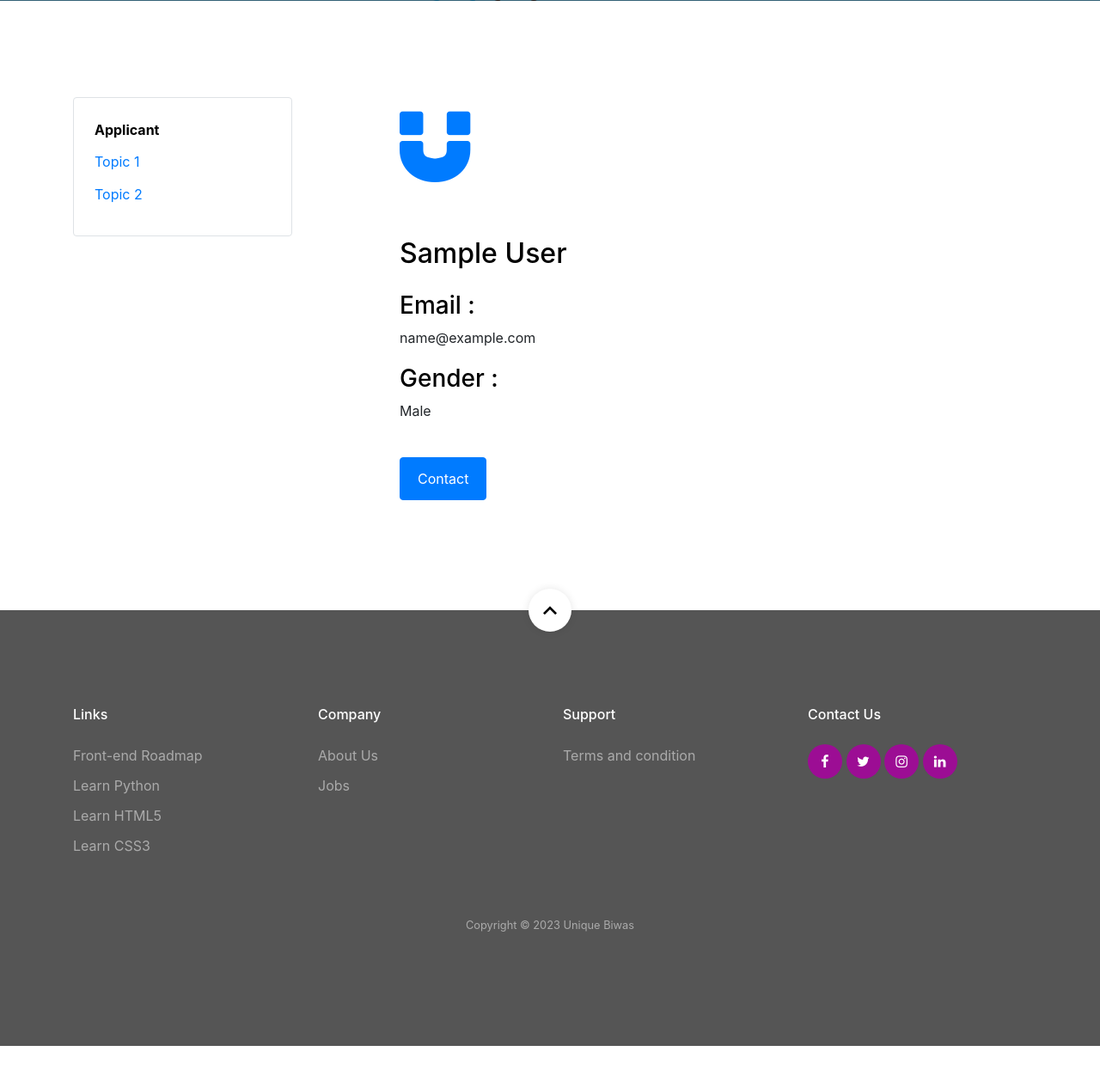
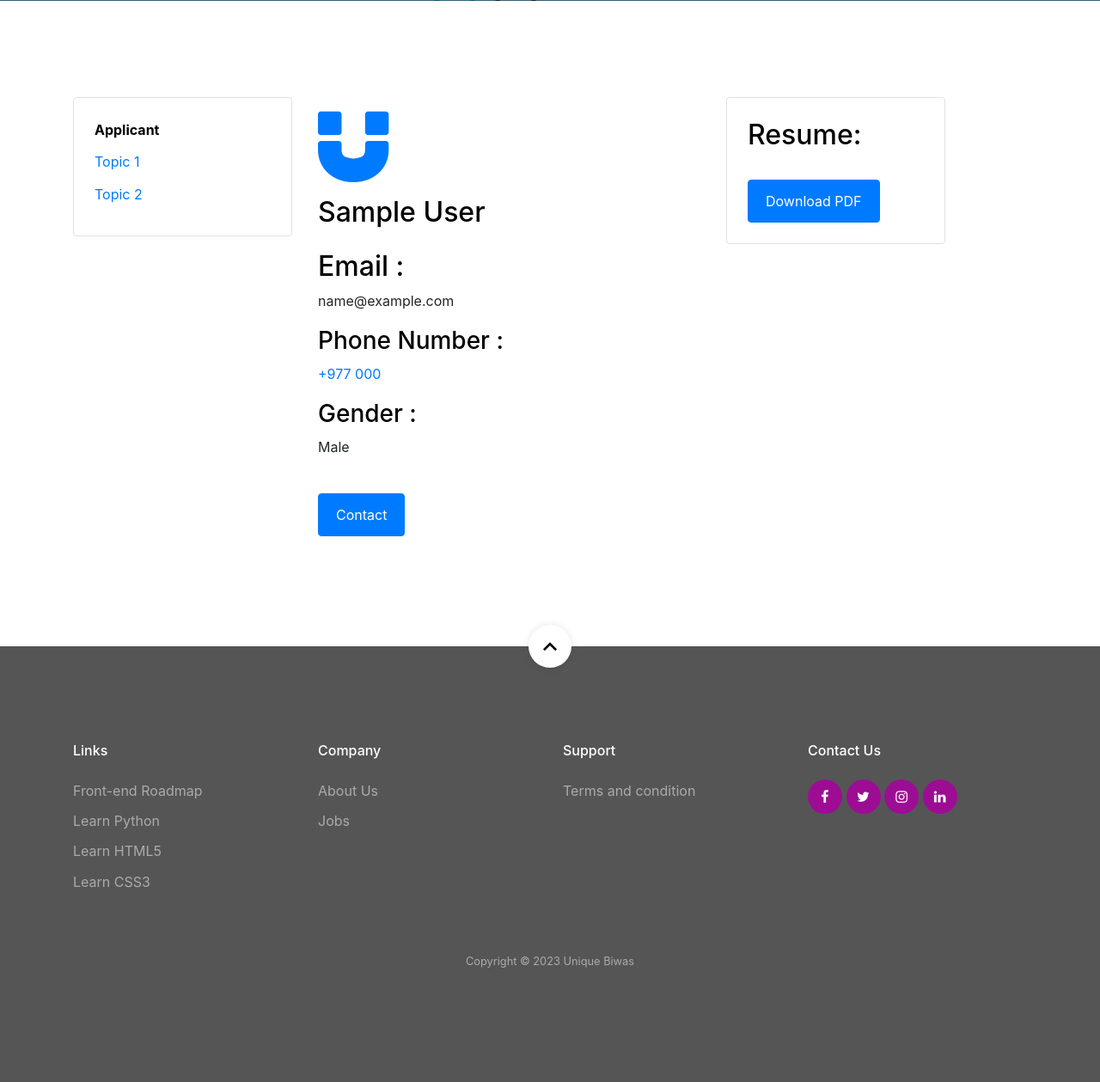
Before and after one commit to uniquebiwas/Remote-Job-Finder, a Django app: page /dashboard/employer/applicant/1/ in a window 1280 px wide. Shown: the part 370-1629 px from the top of the page at 86% size. Before the commit the page ends 1587 px from the top, so only its background shows below. Run offline with Django 3.2, Linux system fonts and the light colour scheme; a user stored in the database is signed in; tables that the repository leaves empty hold one stand-in row (values such as "Sample post"); some libraries are stand-ins or nearby versions; some web fonts are replaced.

Commit message:
PDF file uploaded issue and code

```diff
--- a/remote_Job/account/models.py
+++ b/remote_Job/account/models.py
@@ -24,7 +24,7 @@ class User(AbstractUser):
     gender = models.CharField(choices=JOB_TYPE, max_length=1)
 
     phone_number = models.CharField(max_length=10, null=True, blank=True)  # Store phone number as a string
-    pdf_document = models.FileField(upload_to='pdf_documents/', null=True, blank=True)
+    pdf_document = models.FileField(upload_to='pdf_documents/')
 
 
     USERNAME_FIELD = "email"
--- a/remote_Job/jobapp/urls.py
+++ b/remote_Job/jobapp/urls.py
@@ -1,5 +1,8 @@
 from django.urls import path
 from jobapp import views
+
+from django.conf import settings
+from django.conf.urls.static import static
 
 
 app_name = "jobapp"
@@ -25,3 +28,5 @@ urlpatterns = [
     path('dashboard/employer/delete/<int:id>/', views.delete_job_view, name='delete'),
     path('dashboard/employee/delete-bookmark/<int:id>/', views.delete_bookmark_view, name='delete-bookmark'),
 ]
+if settings.DEBUG:
+    urlpatterns += static(settings.MEDIA_URL, document_root=settings.MEDIA_ROOT)
--- a/remote_Job/remote_Job/settings.py
+++ b/remote_Job/remote_Job/settings.py
@@ -11,6 +11,7 @@ https://docs.djangoproject.com/en/3.2/ref/settings/
 """
 
 from pathlib import Path
+import os
 
 # Build paths inside the project like this: BASE_DIR / 'subdir'.
 BASE_DIR = Path(__file__).resolve().parent.parent
@@ -124,3 +125,6 @@ STATIC_URL = '/static/'
 # https://docs.djangoproject.com/en/3.2/ref/settings/#default-auto-field
 
 DEFAULT_AUTO_FIELD = 'django.db.models.BigAutoField'
+# settings.py
+MEDIA_URL = '/media/'
+MEDIA_ROOT = os.path.join(BASE_DIR, 'media')
--- a/remote_Job/template/account/employee-registration.html
+++ b/remote_Job/template/account/employee-registration.html
@@ -42,7 +42,7 @@
         </div>
         {% endfor %}
         {% endif %}
-        <form method="POST" action="" class="p-4 border rounded">
+        <form method="POST" action="" enctype="multipart/form-data" class="p-4 border rounded" >
           {% csrf_token %}
           {% for field in form %}
           {% if field.name == 'gender' %}
--- a/remote_Job/template/account/employer-registration.html
+++ b/remote_Job/template/account/employer-registration.html
@@ -41,7 +41,7 @@
         </div>
         {% endfor %}
         {% endif %}
-        <form method="POST" action="" class="p-4 border rounded">
+        <form method="POST" action="" enctype="multipart/form-data"  class="p-4 border rounded">
           {% csrf_token %}
           {% for field in form %}
 
--- a/remote_Job/template/jobapp/applicant-details.html
+++ b/remote_Job/template/jobapp/applicant-details.html
@@ -22,7 +22,7 @@
     <section class="site-section block__18514" id="next-section">
       <div class="container">
         <div class="row">
-          <div class="col-lg-3 mr-auto">
+          <div class="col-lg-3">
             <div class="border p-4 rounded">
               <ul class="list-unstyled block__47528 mb-0">
                 <li><span class="active">Applicant</span></li>
@@ -32,10 +32,13 @@
               </ul>
             </div>
           </div>
-          <div class="col-lg-8">
-            <span class="text-primary d-block mb-5"><span class="icon-magnet display-1"></span></span>
+
+          <div class="col-lg-5">
+            <span class="text-primary d-block mb-6"><span class="icon-magnet display-1"></span></span>
             <h2 class="mb-4">{{ applicant.get_full_name }}</h2>
-            <p><h3>Email :</h3>{{ applicant.email }}</p>
+            <p><h2>Email :</h2>{{ applicant.email }}</p>
+            <p><h3>Phone Number :</h3><a href="tel:+977{{ applicant.phone_number }}">+977 {{ applicant.phone_number }}</a></p>
+
             <p><h3>Gender :</h3>
                 {% if applicant.gender == 'M' %}
                     Male
@@ -44,7 +47,23 @@
                 {% endif %}
             </p>
             <p><a href="mailto:{{ applicant.email }}" class="btn btn-primary btn-md mt-4">Contact</a></p>
+
           </div>
+          <div class="col-lg-3">
+            <div class="border p-4 rounded">
+
+                <h2>Resume:</h2>
+                {% if applicant.pdf_document %}
+              <a href="{{ applicant.pdf_document.url }}" target="_blank" class="btn btn-primary btn-md mt-4">Download PDF</a>
+              {% else %}
+              No PDF Available
+              {% endif %}
+
+
+            </div>
+          </div>
+
+
         </div>
       </div>
     </section>
```
Also changed, not shown: remote_Job/account/forms.py (+23 -4 lines), remote_Job/account/views.py (+30 -26 lines), remote_Job/remote_Job/urls.py (+7 -0 lines), remote_Job/account/migrations/0010_alter_user_pdf_document.py (added).
